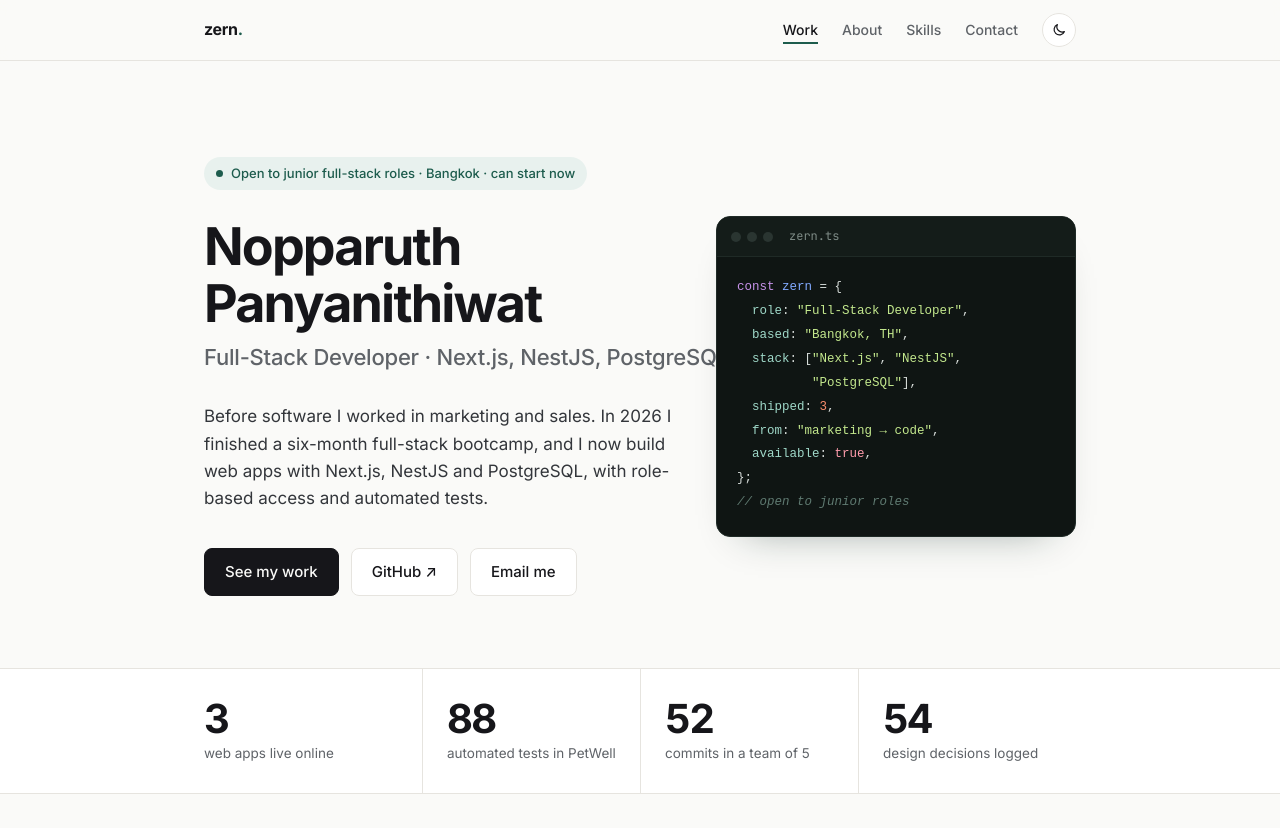
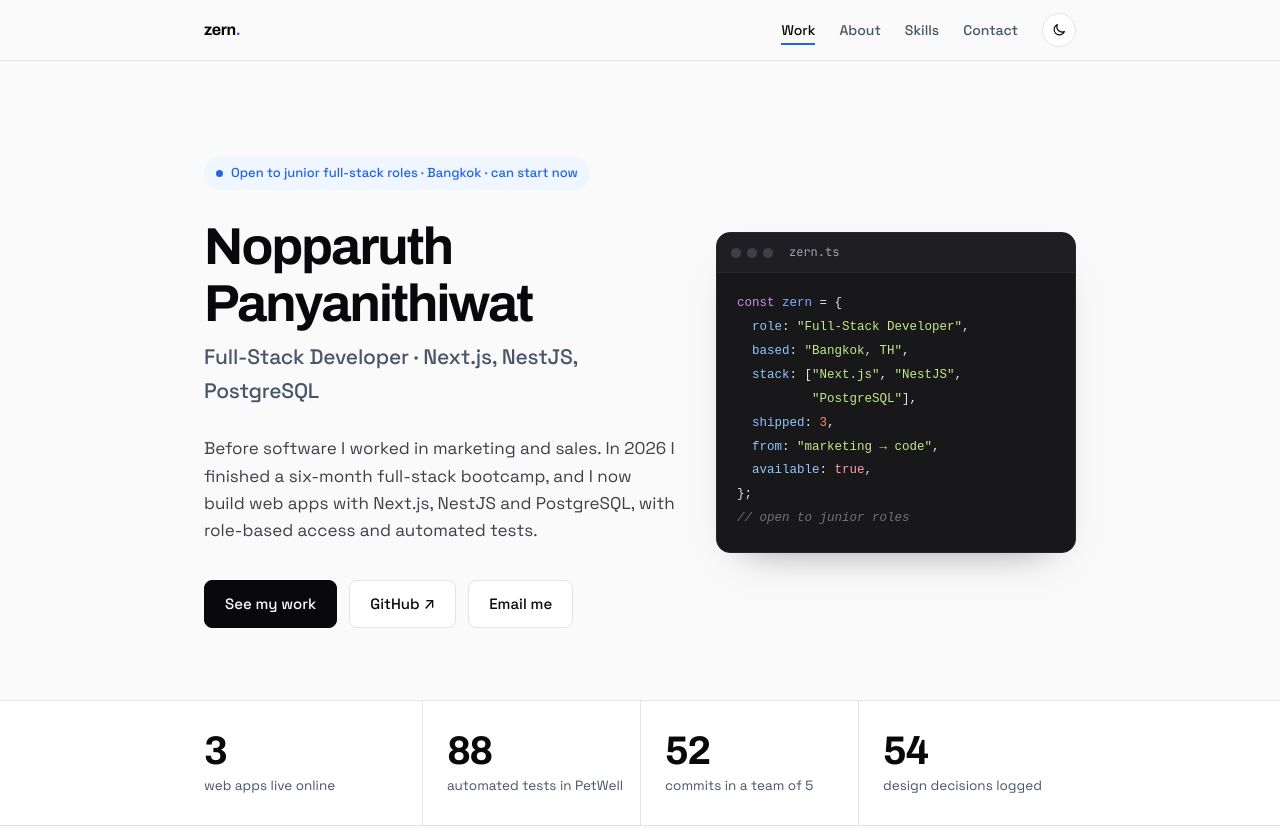
Before and after one commit to zernpany-fs/zernpany-fs.github.io, a plain HTML site: page index.html in a window 1280 px wide. Shown: the top 828 px of the page. Drawn offline with Linux system fonts and the light colour scheme.

Commit message:
Apply ui-ux-pro-max palette (monochrome + blue) and fonts (Archivo / Space Grotesk)

```diff
--- a/index.html
+++ b/index.html
@@ -7,42 +7,43 @@
   <meta name="description" content="Portfolio of Nopparuth Panyanithiwat (Zern), junior full-stack developer in Bangkok. TypeScript, Next.js, NestJS, PostgreSQL, Prisma.">
   <link rel="preconnect" href="https://fonts.googleapis.com">
   <link rel="preconnect" href="https://fonts.gstatic.com" crossorigin>
-  <link href="https://fonts.googleapis.com/css2?family=Inter:wght@400;500;600;700&family=JetBrains+Mono:wght@400;500&display=swap" rel="stylesheet">
+  <link href="https://fonts.googleapis.com/css2?family=Archivo:wght@500;600;700;800&family=Space+Grotesk:wght@400;500;600&family=JetBrains+Mono:wght@400;500&display=swap" rel="stylesheet">
   <script>
     try { var t = localStorage.getItem('theme'); if (t === 'dark' || (!t && matchMedia('(prefers-color-scheme: dark)').matches)) document.documentElement.setAttribute('data-theme', 'dark'); } catch (e) {}
   </script>
   <style>
     :root {
-      --bg: #fafaf8;
-      --surface: #ffffff;
-      --ink: #16161a;
-      --muted: #5f6368;
-      --line: #e6e4df;
-      --accent: #1d5c4d;
-      --accent-soft: #e8f1ee;
-      --text2: #33363b;
-      --chip: #f2f1ed;
-      --line-strong: #d6d3cc;
-      --mark: #cfe6dd;
-      --header: rgba(250, 250, 248, 0.88);
-      --glow: rgba(56, 170, 135, .15);
-      --band: #0f2a23;
+      --bg: #FAFAFA;
+      --surface: #FFFFFF;
+      --ink: #09090B;
+      --muted: #475569;
+      --line: #E4E4E7;
+      --accent: #2563EB;
+      --accent-soft: #EFF6FF;
+      --text2: #3F3F46;
+      --chip: #F4F4F5;
+      --line-strong: #D4D4D8;
+      --mark: #BFDBFE;
+      --header: rgba(250, 250, 250, 0.88);
+      --glow: rgba(37, 99, 235, .10);
+      --band: #18181B;
       --radius: 12px;
       --max: 920px;
     }
     html[data-theme="dark"] {
-      --bg: #0e1110; --surface: #151918; --ink: #ecebe7; --muted: #959b98; --line: #252a28;
-      --accent: #5cc2a5; --accent-soft: rgba(92, 194, 165, .12); --text2: #c4c8c5; --chip: #1d2220;
-      --line-strong: #39403d; --mark: rgba(92, 194, 165, .30); --header: rgba(14, 17, 16, .85);
-      --glow: rgba(92, 194, 165, .12); --band: #0a1f1a;
+      --bg: #09090B; --surface: #18181B; --ink: #FAFAFA; --muted: #A1A1AA; --line: #27272A;
+      --accent: #60A5FA; --accent-soft: rgba(96, 165, 250, .12); --text2: #D4D4D8; --chip: #27272A;
+      --line-strong: #3F3F46; --mark: rgba(96, 165, 250, .32); --header: rgba(9, 9, 11, .85);
+      --glow: rgba(96, 165, 250, .10); --band: #111827;
       color-scheme: dark;
     }
     body { transition: background .35s ease, color .35s ease; }
     html[data-theme="dark"] .preview img { filter: brightness(.92); }
     * { box-sizing: border-box; margin: 0; padding: 0; }
+    h1, h2, h3, .logo, .tagline, .stat .num, .mail-big, .project h3 { font-family: "Archivo", system-ui, sans-serif; }
     html { scroll-behavior: smooth; }
     body {
-      font-family: "Inter", system-ui, -apple-system, sans-serif;
+      font-family: "Space Grotesk", system-ui, -apple-system, sans-serif;
       background: var(--bg);
       color: var(--ink);
       line-height: 1.6;
@@ -187,16 +188,16 @@
     .hero { display: grid; grid-template-columns: minmax(0, 1fr) 360px; gap: 40px; align-items: center; }
     .hero h1 { font-size: clamp(36px, 5.2vw, 52px); }
     .lead { font-size: 17px; }
-    .hero .role { white-space: nowrap; font-size: clamp(18px, 2.2vw, 22px); }
-    .code-card { margin: 0; border-radius: 14px; overflow: hidden; background: #0f1513; border: 1px solid #1f2a26;
-      box-shadow: 0 20px 40px -28px rgba(15, 42, 35, .45); }
-    .cc-bar { display: flex; align-items: center; gap: 6px; padding: 10px 14px; background: #141c19; border-bottom: 1px solid #1f2a26; }
+    .hero .role { font-size: clamp(18px, 2.2vw, 21px); }
+    .code-card { margin: 0; border-radius: 14px; overflow: hidden; background: #18181B; border: 1px solid #27272A;
+      box-shadow: 0 20px 40px -28px rgba(9, 9, 11, .5); }
+    .cc-bar { display: flex; align-items: center; gap: 6px; padding: 10px 14px; background: #1F1F23; border-bottom: 1px solid #27272A; }
     .cc-bar span { width: 10px; height: 10px; border-radius: 50%; }
-    .cc-bar span { background: #2a3531; }
-    .cc-bar em { font-style: normal; font-family: "JetBrains Mono", ui-monospace, monospace; font-size: 12px; color: #7d8a85; margin-left: 10px; }
-    .cc-body { margin: 0; padding: 18px 20px 22px; font-family: "JetBrains Mono", ui-monospace, monospace; font-size: 12.5px; line-height: 1.75; color: #d6dcd9; min-height: 244px; white-space: pre; overflow-x: auto; }
-    .cc-body .k { color: #c792ea; } .cc-body .v { color: #82aaff; } .cc-body .p { color: #9fd8c8; }
-    .cc-body .s { color: #c3e88d; } .cc-body .n { color: #f78c6c; } .cc-body .b { color: #ff9cac; } .cc-body .c { color: #5f7a71; font-style: italic; }
+    .cc-bar span { background: #3F3F46; }
+    .cc-bar em { font-style: normal; font-family: "JetBrains Mono", ui-monospace, monospace; font-size: 12px; color: #A1A1AA; margin-left: 10px; }
+    .cc-body { margin: 0; padding: 18px 20px 22px; font-family: "JetBrains Mono", ui-monospace, monospace; font-size: 12.5px; line-height: 1.75; color: #E4E4E7; min-height: 244px; white-space: pre; overflow-x: auto; }
+    .cc-body .k { color: #c792ea; } .cc-body .v { color: #82aaff; } .cc-body .p { color: #93C5FD; }
+    .cc-body .s { color: #c3e88d; } .cc-body .n { color: #f78c6c; } .cc-body .b { color: #ff9cac; } .cc-body .c { color: #71717A; font-style: italic; }
 
     /* ---------- Stats band ---------- */
     .stats-band { border-top: 1px solid var(--line); background: var(--surface); }
@@ -207,18 +208,18 @@
     .stat .lbl { font-size: 13.5px; color: var(--muted); }
 
     /* ---------- Contact band ---------- */
-    section.contact { background: var(--band); color: #eaf2ef; border-top: none; padding: 96px 0; position: relative; overflow: hidden; isolation: isolate; }
-    section.contact .label { color: #8fd6c0; }
+    section.contact { background: var(--band); color: #FAFAFA; border-top: none; padding: 96px 0; position: relative; overflow: hidden; isolation: isolate; }
+    section.contact .label { color: #93C5FD; }
     section.contact h2 { font-size: clamp(36px, 6vw, 60px); letter-spacing: -0.04em; margin-bottom: 18px; color: #fff; }
-    section.contact p { color: #b7c9c3; max-width: 560px; margin-bottom: 36px; font-size: 17px; }
+    section.contact p { color: #A1A1AA; max-width: 560px; margin-bottom: 36px; font-size: 17px; }
     .mail-row { display: flex; flex-wrap: wrap; align-items: center; gap: 14px; margin-bottom: 26px; }
-    .mail-big { font-size: clamp(22px, 3.6vw, 34px); font-weight: 600; letter-spacing: -0.02em; color: #fff; text-decoration: none; background: linear-gradient(#5cc2a5, #5cc2a5) no-repeat 0 100% / 0% 2px; transition: background-size .35s ease; padding-bottom: 2px; }
+    .mail-big { font-size: clamp(22px, 3.6vw, 34px); font-weight: 600; letter-spacing: -0.02em; color: #fff; text-decoration: none; background: linear-gradient(#60A5FA, #60A5FA) no-repeat 0 100% / 0% 2px; transition: background-size .35s ease; padding-bottom: 2px; }
     .mail-big:hover { background-size: 100% 2px; }
-    .copy-btn { font: inherit; font-size: 13px; font-weight: 500; color: #0f2a23; background: #8fd6c0; border: none; border-radius: 999px; padding: 7px 14px; cursor: pointer; transition: transform .2s, background .2s; }
-    .copy-btn:hover { background: #a9e3d1; }
-    .copy-btn.done { background: #fff; }
+    .copy-btn { font: inherit; font-size: 13px; font-weight: 500; color: #FFFFFF; background: #2563EB; border: none; border-radius: 999px; padding: 7px 14px; cursor: pointer; transition: transform .2s, background .2s; }
+    .copy-btn:hover { background: #1D4ED8; }
+    .copy-btn.done { background: #FFFFFF; color: #09090B; }
     .contact-links { display: flex; gap: 22px; }
-    .contact-links a { color: #d3e4de; text-decoration: none; font-weight: 500; font-size: 15px; position: relative; }
+    .contact-links a { color: #D4D4D8; text-decoration: none; font-weight: 500; font-size: 15px; position: relative; }
     .contact-links a::after { content: ""; position: absolute; left: 0; right: 0; bottom: -3px; height: 1px; background: currentColor; transform: scaleX(0); transform-origin: left; transition: transform .25s; }
     .contact-links a:hover::after { transform: scaleX(1); }
     footer { border-top: none; }
```
